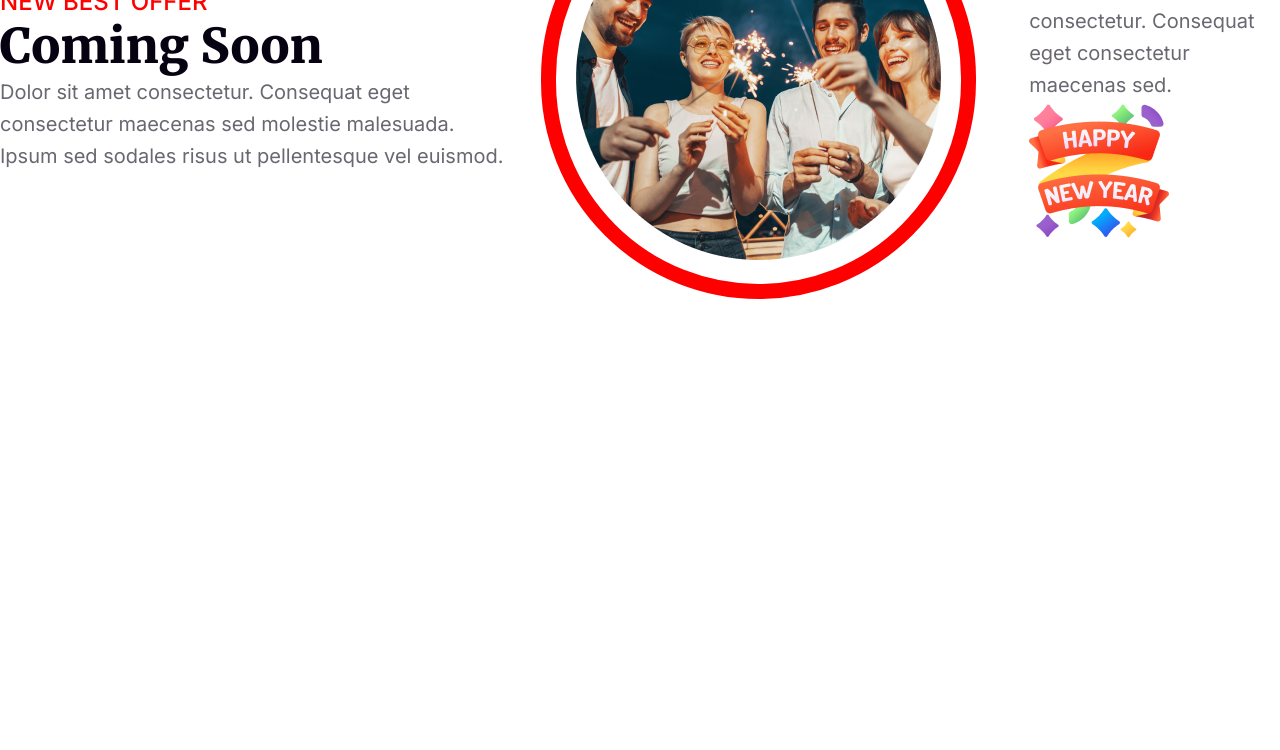
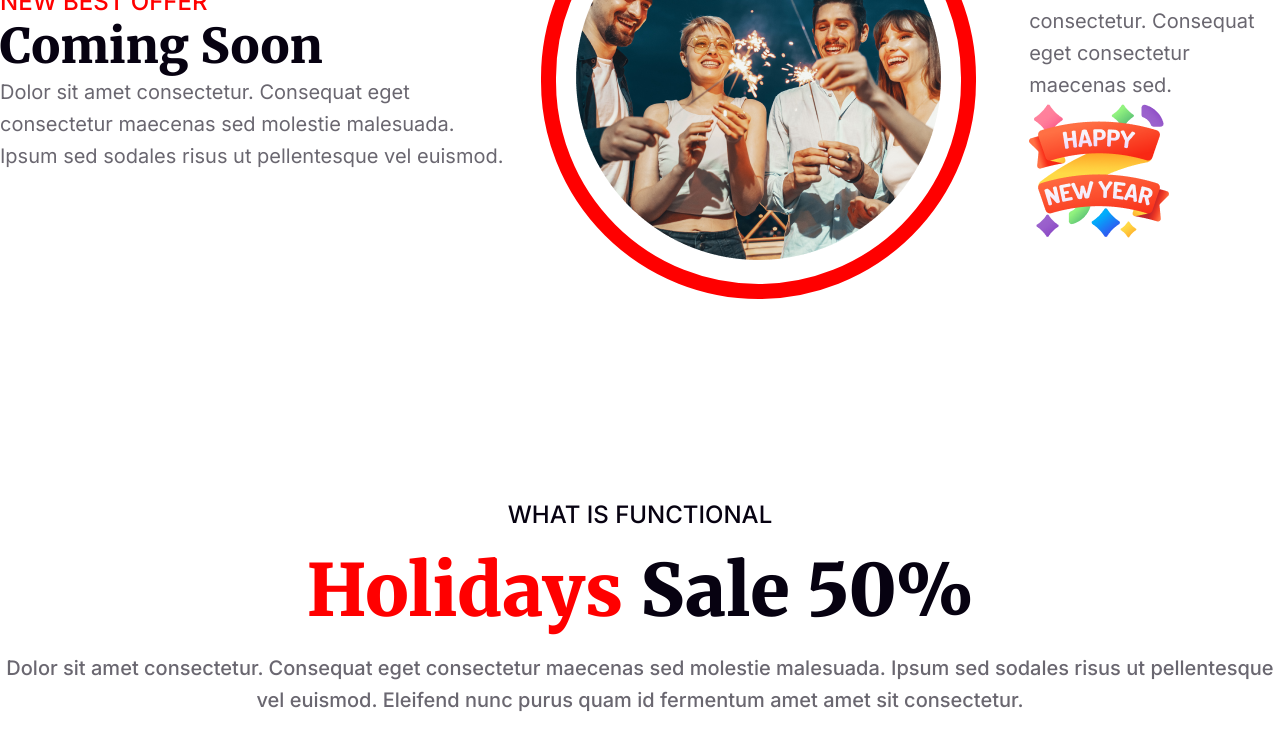
Before and after one commit to gmhridu/new-year-new-mission, a plain HTML site: page index.html in a window 1280 px wide. Shown: the part 3171-3921 px from the top of the page. Before the commit the page ends 3671 px from the top, so only its background shows below. Drawn offline with Linux system fonts and the light colour scheme.

Commit message:
holiday sales added

```diff
--- a/index.html
+++ b/index.html
@@ -90,6 +90,17 @@
     </div>
   </section>
 
+  <section class="functional">
+    <div class="holiday-sales">
+      <div class="sales-offer">
+        <h3 class="functional-text">WHAT IS FUNCTIONAL</h3>
+        <h1 class="holidays-heading"><span class="holiday-red">Holidays</span> Sale 50%</h1>
+        <p class="holiday-paragraph">Dolor sit amet consectetur. Consequat eget consectetur maecenas sed
+        molestie malesuada. Ipsum sed sodales risus ut pellentesque vel euismod. Eleifend nunc purus quam id fermentum amet amet
+        sit consectetur.</p>
+      </div>
+    </div>
+  </section>
   </main>
 
   <footer>
--- a/styles/styles.css
+++ b/styles/styles.css
@@ -263,3 +263,62 @@ font-style: normal;
 font-weight: 700;
 line-height: normal;
 }
+
+.holiday-sales{
+max-width: 1320px;
+width: 100%;
+height: 600px;
+margin: 0 auto;
+background: #FFF;
+/* margin-bottom: 120px; */
+}
+
+
+.sales-offer{
+display: flex;
+flex-direction: column;
+align-items: center;
+justify-content: center;
+}
+
+.functional-text{
+color: #070211;
+align-items: center;
+font-family: Inter;
+font-size: 24px;
+font-style: normal;
+font-weight: 500;
+line-height: normal;
+margin-bottom: 16px;
+}
+
+.holidays-heading{
+color: #070211;
+align-items: center;
+font-family: Merriweather;
+font-size: 72px;
+font-style: normal;
+font-weight: 900;
+line-height: normal;
+margin-bottom: 16px;
+}
+
+.holiday-red{
+color: #F00;
+text-align: center;
+font-family: Merriweather;
+font-size: 72px;
+font-style: normal;
+font-weight: 900;
+line-height: normal;
+}
+
+.holiday-paragraph{
+color: rgba(7, 2, 17, 0.60);
+text-align: center;
+font-family: Inter;
+font-size: 20px;
+font-style: normal;
+font-weight: 500;
+line-height: 32px;
+}
```
